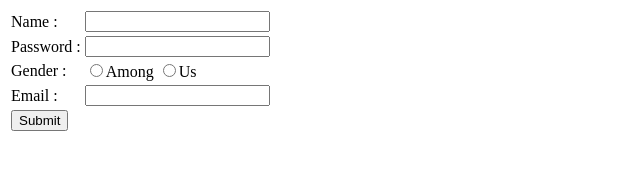
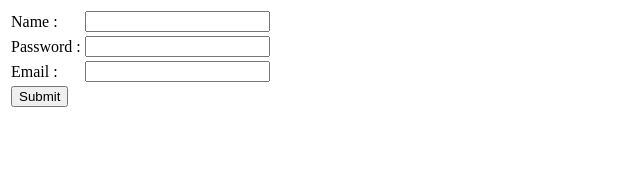
Before and after one commit to lolgamerlollol/funnyblox.github.io-login, a plain HTML site: page index.html in a window 1280 px wide. Shown: the whole page, without its empty margins (0-640 px from the left). Drawn offline with Linux system fonts and the light colour scheme.

Commit message:
Update index.html

```diff
--- a/index.html
+++ b/index.html
@@ -1,7 +1,7 @@
 <!DOCTYPE HTML>
 <html>
 <head>
-  <title>Register Form</title>
+  <title>Register to FunnyBlox有趣的博客</title>
 </head>
 <body>
  <form action="insert.php" method="POST">
@@ -15,15 +15,9 @@
     <td><input type="password" name="password" required></td>
    </tr>
    <tr>
-    <td>Gender :</td>
-    <td>
-     <input type="radio" name="gender" value="m" required>Among
-     <input type="radio" name="gender" value="f" required>Us
-    </td>
-   </tr>
-   <tr>
     <td>Email :</td>
     <td><input type="email" name="email" required></td>
+    </td>
    </tr>
    <tr>
     <td><input type="submit" value="Submit" name="submit"></td>
```
